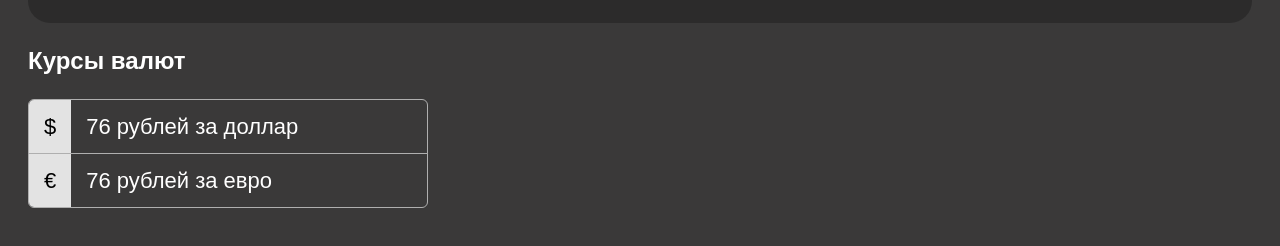
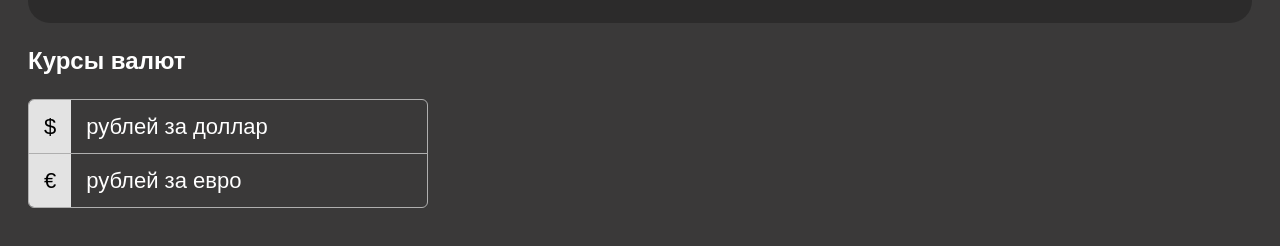
Before and after one commit to z1xoonu4a/Js, a plain HTML site: page index.html in a window 1280 px wide. Shown: the part 370-616 px from the top of the page. Drawn offline with Linux system fonts and the light colour scheme; no server answers.

Commit message:
"master"

```diff
--- a/index.html
+++ b/index.html
@@ -21,11 +21,11 @@
 			<div class="currency-box">
 				<div class="currency-row" id="dollar">
 					<div class="currency-info">&#36;</div>
-					<span id="usd" style="color: white">76 рублей за доллар</span>
+					<span id="usd" style="color: white">рублей за доллар</span>
 				</div>
 				<div class="currency-row" id="euro">
 					<div class="currency-info">&#8364;</div>
-					<span id="eur" style="color: white">76 рублей за евро</span>
+					<span id="eur" style="color: white">рублей за евро</span>
 				</div>
 			</div>
 		</div>
```
